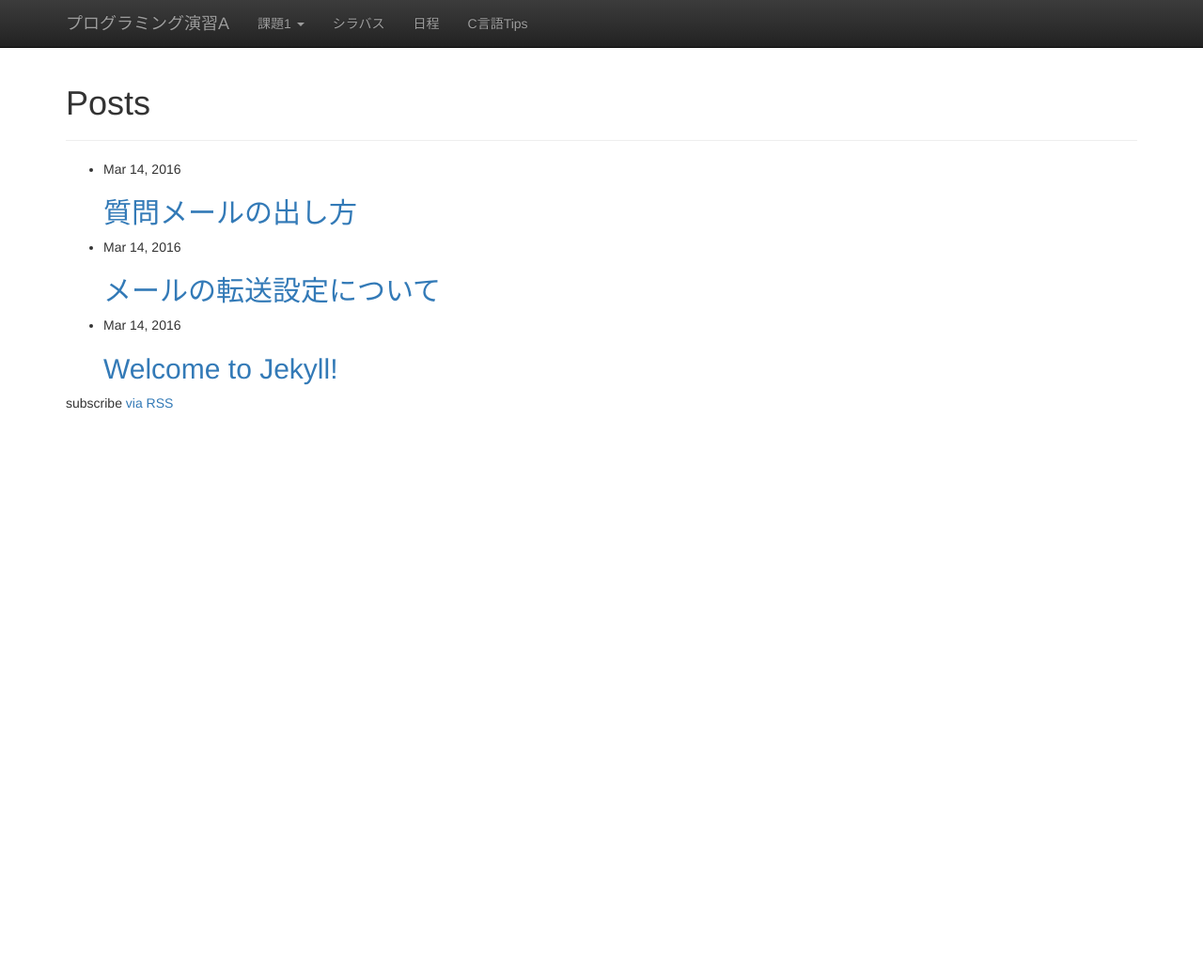
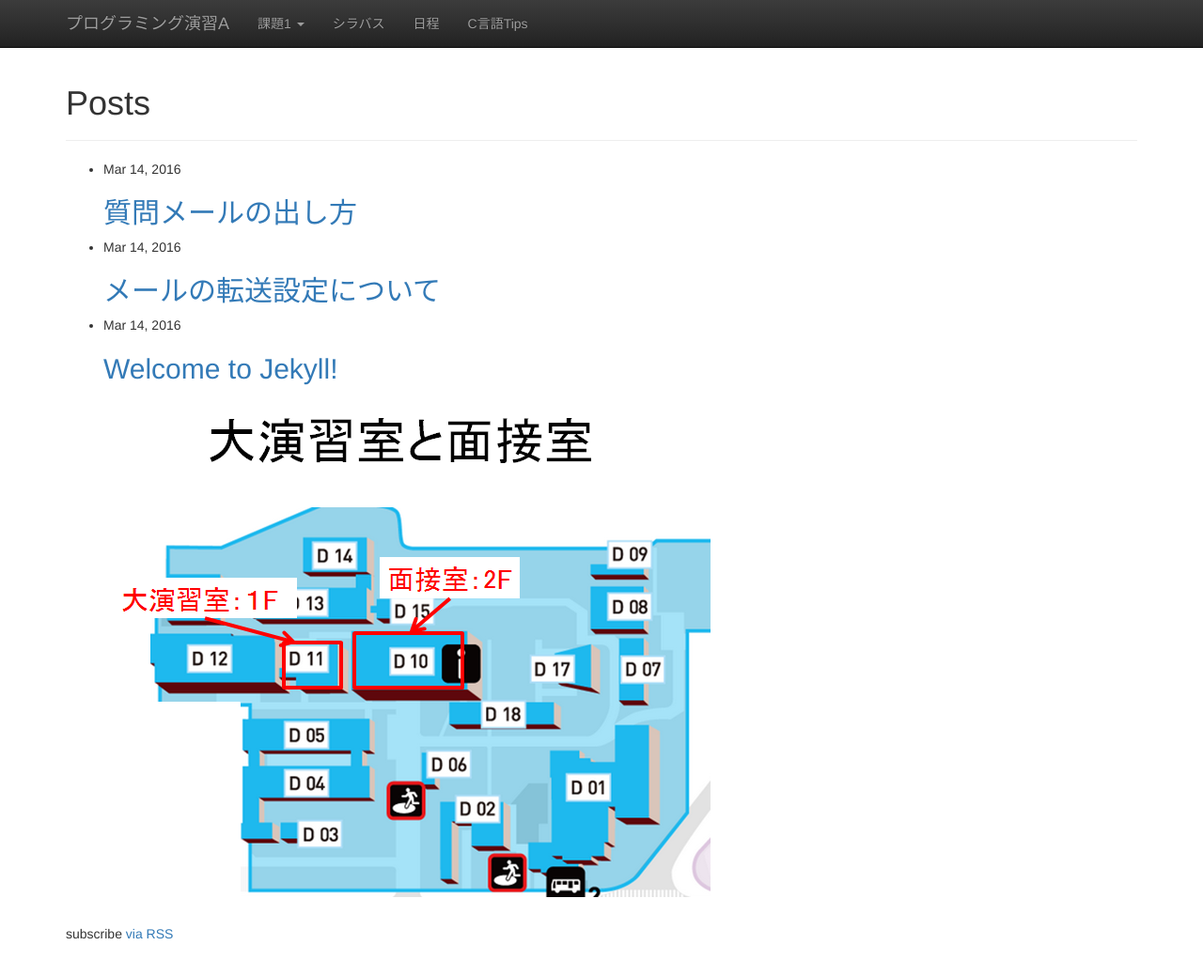
Before and after one commit to ecei-tohoku/ppa-public, a Jekyll site: the page built from index.html, in a window 1280 px wide and 1044 px high. Shown: the top 1039 px of the window at 94% size. Built offline with Jekyll 4.4.1, drawn with Linux system fonts in a browser that asks for light colours; nearby versions of some CDN libraries.

Commit message:
地図の画像を追加

```diff
--- a/index.html
+++ b/index.html
@@ -18,4 +18,5 @@ layout: default
   {% endfor %}
 </ul>
 
+<p><img border="0" src="{{ site.baseurl }}/images/map.png"></p>
 <p class="rss-subscribe">subscribe <a href="{{ "/feed.xml" | prepend: site.github.url }}">via RSS</a></p>
```
Also changed, not shown: images/map.png (added).
